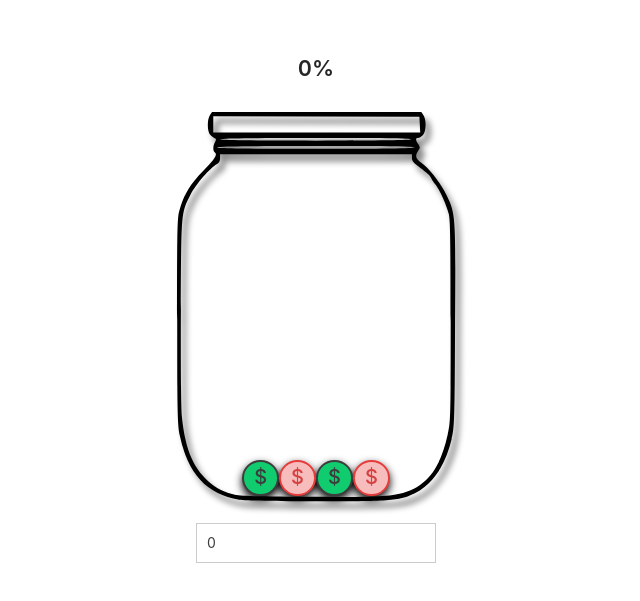
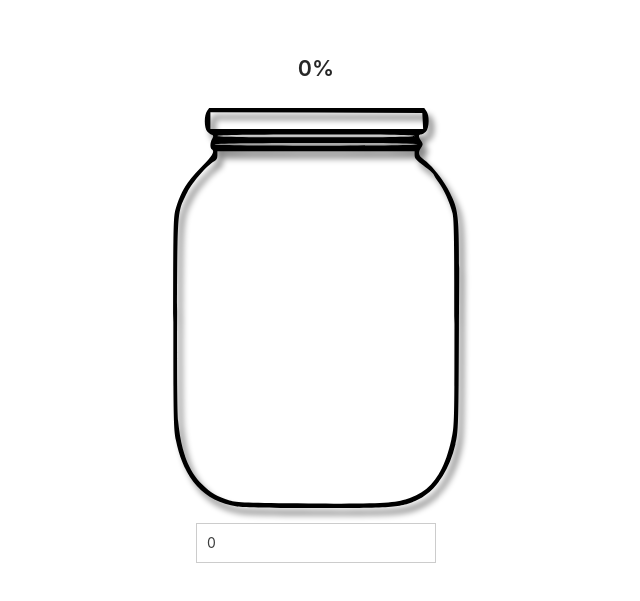
Before and after one commit to harpreet780/Practice, a React (Create React App) app: page / in a window 1280 px wide. Shown: the part 123-724 px from the top of the page, without its empty margins (324-964 px from the left). Built offline with nearby package versions, Linux system fonts and the light colour scheme.

Commit message:
get jar value from input value

```diff
--- a/src/components/filledJar/index.js
+++ b/src/components/filledJar/index.js
@@ -18,11 +18,14 @@ const Jar = () => {
     ]
     const [selected, setSelected] = useState(0);
     const Hanldedate = (e) => {
-        setSelected(e.target.value);
+        setSelected((Number(e?.target?.value)));
     }
     console.log(selected, "selected");
-    const jarHeight = '400px';
-    const jarwidth = '400px';
+    const jarHeight = 400;
+    const jarwidth = 400;
+    const num = 10;
+    const spanHeight = jarHeight / num
+    const spanWidth = jarwidth / num
     return (
         <div className="jarWrapper">
             <p className="perText">
@@ -31,23 +34,26 @@ const Jar = () => {
             </p>
             <div className="filledJar">
                 <img
-                    style={{ width: jarwidth, height: jarHeight }}
-                    src="./images/jar.svg"
+                    style={{ width: `${jarwidth}px`, height: `${jarHeight}px` }}
+                    src="./images/empty-jar.svg"
                     alt="jar"
                     className="jarImg" />
                 <div className="priceData">
-                    {data?.map((item) => {
+                    {selected ?
+                        <>
+                            {Array(selected)?.fill(null)?.map(() => {
                                 return (
-                            <>
                                         <span
                                             className='price'
-                                    style={{}}
+                                            style={{ width:`${spanWidth}px`, height: `${spanHeight}px` }}
                                         >
-                                    {item.category}
+                                            $
                                         </span>
-                            </>
                                 )
                             })}
+                        </>
+                        : null
+                    }
                 </div>
             </div>
             <input
```
Lines whose indentation alone changed are shown as unchanged.
